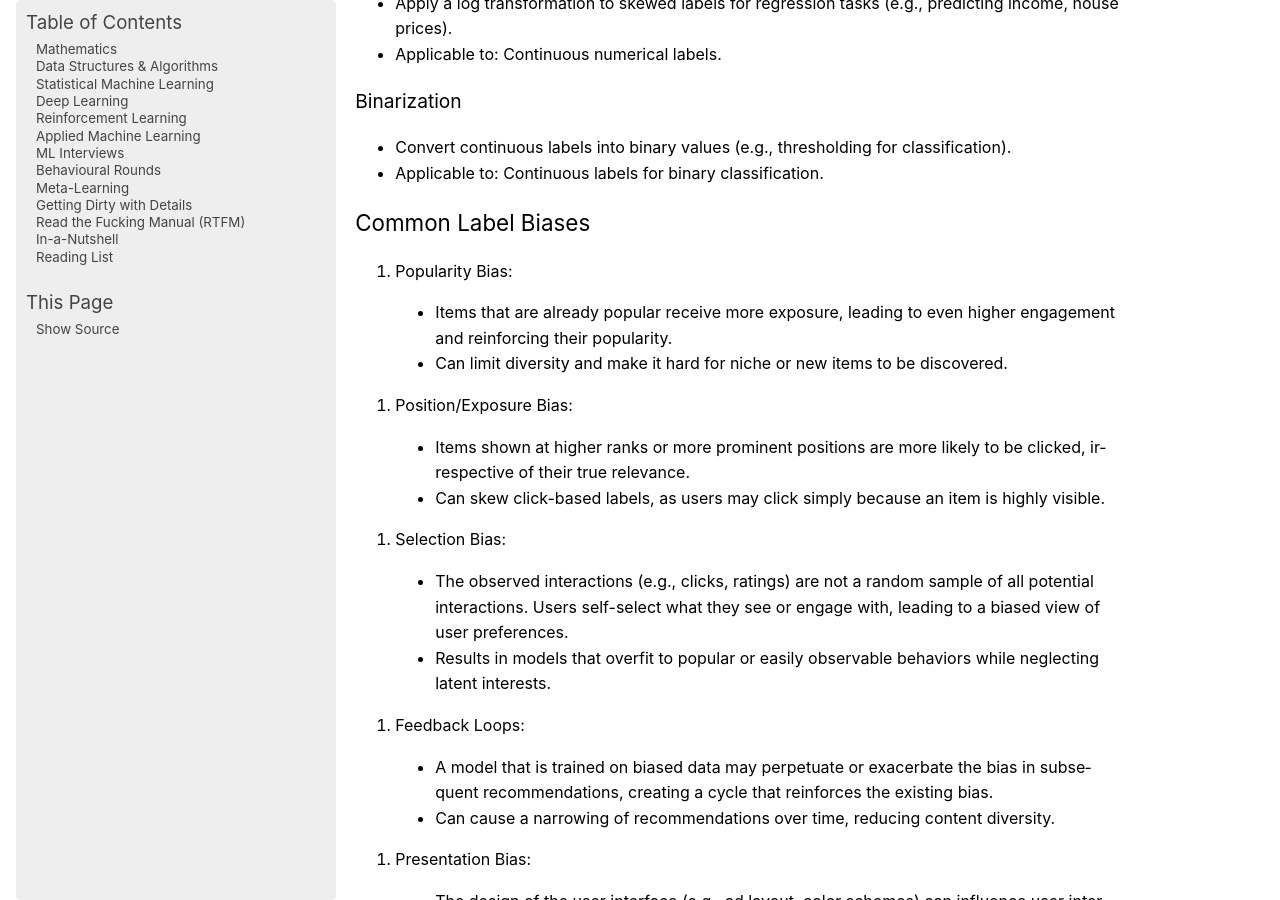
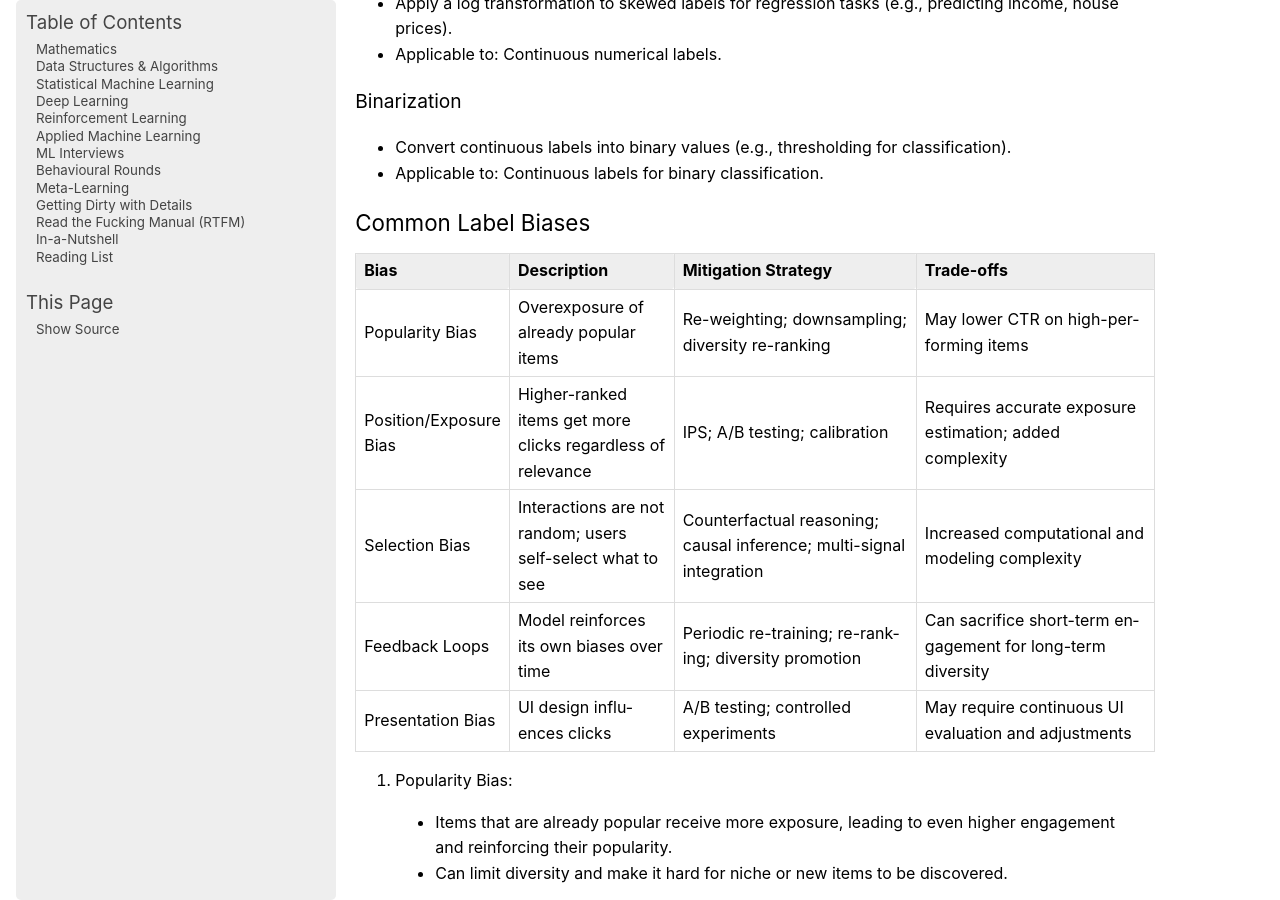
Before and after one commit to uselesstechjunks/leetcode, a Sphinx documentation site: the page built from docs/source/applied/practical/data.rst, in a window 1280 px wide and 900 px high, scrolled down 8772 px. Built offline with Sphinx 7.4.7, drawn with Linux system fonts in a browser that asks for light colours; pages that are not in the unit, such as notebooks, are missing from menus.

Commit message:
Update data.rst

```diff
--- a/docs/source/applied/practical/data.rst
+++ b/docs/source/applied/practical/data.rst
@@ -155,7 +155,6 @@ Industry Reference:
 
 - `FAISS (Facebook AI Similarity Search) <https://github.com/facebookresearch/faiss>`_: While primarily for efficient ANN search, FAISS is an example of a system that supports scalable negative sampling in embedding-based retrieval.
 
-
 2. Inaccurate Labels - Noisy Labels
 =======================================================================
 1. Label Smoothing
@@ -303,6 +302,17 @@ Binarization
 
 Common Label Biases
 =======================================================================
+.. csv-table::
+	:header: "Bias", "Description", "Mitigation Strategy", "Trade-offs"
+	:align: left
+	:widths: 12, 16, 24, 24
+
+		Popularity Bias, Overexposure of already popular items, Re-weighting; downsampling; diversity re-ranking, May lower CTR on high-performing items
+		Position/Exposure Bias, Higher-ranked items get more clicks regardless of relevance, IPS; A/B testing; calibration, Requires accurate exposure estimation; added complexity
+		Selection Bias, Interactions are not random; users self-select what to see, Counterfactual reasoning; causal inference; multi-signal integration, Increased computational and modeling complexity
+		Feedback Loops, Model reinforces its own biases over time, Periodic re-training; re-ranking; diversity promotion, Can sacrifice short-term engagement for long-term diversity
+		Presentation Bias, UI design influences clicks, A/B testing; controlled experiments, May require continuous UI evaluation and adjustments
+
 #. Popularity Bias:
 
 	- Items that are already popular receive more exposure, leading to even higher engagement and reinforcing their popularity.
```
